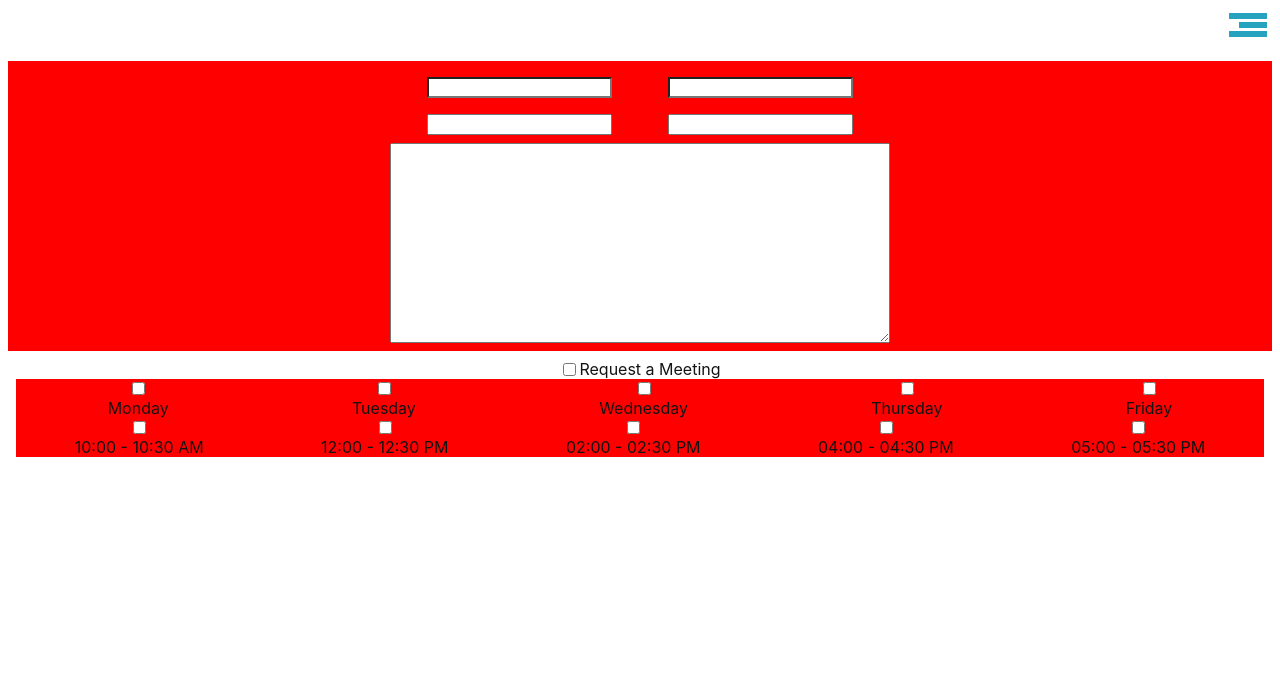
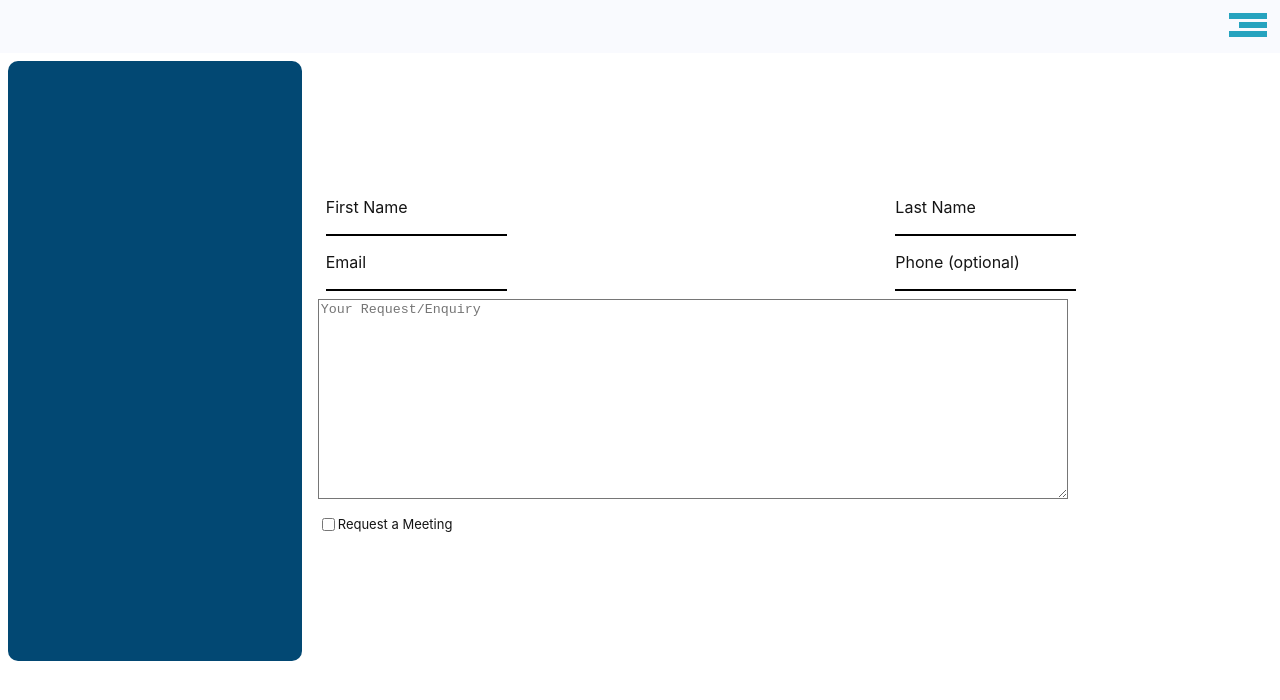
Before and after one commit to npm-i-abhay/anna-dental, a Next.js app: page / in a window 1280 px wide. Shown: the top 700 px of the page. Built offline with nearby package versions, Linux system fonts and the light colour scheme.

Commit message:
styling form and making it functional. all fields takes input

```diff
--- a/comps/FooterMeeting/ContactForm.js
+++ b/comps/FooterMeeting/ContactForm.js
@@ -1,50 +1,140 @@
-import React from "react";
+import React, { useState } from "react";
 import styled from "styled-components";
 
 // COMPONENT IMPORT
 import { Container } from "../common/Container";
 export const ContactForm = () => {
+  const [formFields, setFormFields] = useState({
+    first: "",
+    last: "",
+    email: "",
+    phone: "",
+    message: "",
+  });
+
+  const UpdateFormField = (e, field) => {
+    switch (field) {
+      case "first":
+        setFormFields({ ...formFields, first: e.target.value });
+        console.log(formFields);
+        break;
+      case "last":
+        setFormFields({ ...formFields, last: e.target.value });
+        break;
+      case "email":
+        setFormFields({ ...formFields, email: e.target.value });
+        break;
+      case "phone":
+        setFormFields({ ...formFields, phone: e.target.value });
+        break;
+      case "message":
+        setFormFields({ ...formFields, message: e.target.value });
+        break;
+      default:
+        break;
+    }
+  };
+
   return (
-    <Container bgCol={"red"}>
+    <Container align="flex-start">
       <FormContainer>
         <FormRow>
-          <NameInput />
-          <NameInput />
+          <InputContainer>
+            <InputLabel> First Name </InputLabel>
+            <NameInput
+              onChange={(e) => UpdateFormField(e, "first")}
+              value={formFields.first}
+              name="First Name"
+            />
+          </InputContainer>
+
+          <InputContainer>
+            <InputLabel> Last Name </InputLabel>
+            <NameInput
+              onChange={(e) => UpdateFormField(e, "last")}
+              value={formFields.last}
+              name="Last Name"
+            />
+          </InputContainer>
         </FormRow>
+
         <FormRow>
-          <EmailInput />
-          <PhoneInput />
+          <InputContainer>
+            <InputLabel>Email</InputLabel>
+            <EmailInput
+              onChange={(e) => UpdateFormField(e, "email")}
+              value={formFields.email}
+            />
+          </InputContainer>
+          <InputContainer>
+            <InputLabel>Phone (optional)</InputLabel>
+            <PhoneInput
+              onChange={(e) => UpdateFormField(e, "phone")}
+              value={formFields.phone}
+            />
+          </InputContainer>
         </FormRow>
-        <MessageInput />
+        <MessageInput
+          onChange={(e) => UpdateFormField(e, "message")}
+          value={formFields.message}
+          placeholder="Your Request/Enquiry"
+        />
       </FormContainer>
     </Container>
   );
 };
 
 const NameInput = styled.input`
-  background: white;
+  color: black;
+  background: none;
+  border: none;
+  border-bottom: 2px solid black;
 `;
 
-const EmailInput = styled.input``;
+const EmailInput = styled.input`
+  color: black;
+  background: none;
+  border: none;
+  border-bottom: 2px solid black;
+`;
 
-const PhoneInput = styled.input``;
+const PhoneInput = styled.input`
+  color: black;
+  background: none;
+  border: none;
+  border-bottom: 2px solid black;
+`;
+
+const InputContainer = styled.div`
+  display: flex;
+  flex-direction: column;
+`;
 
 const MessageInput = styled.textarea`
-  min-width: 100%;
-  max-width: 100%;
+  min-width: 80%;
+  max-width: 80%;
   min-height: 200px;
   max-height: 100%;
+  background: none;
+  color: black;
 `;
 
 const FormRow = styled.div`
   display: flex;
-  justify-content: space-around;
+  justify-content: space-between;
   margin: 0.5em;
+  width: 80%;
+  // border: 2px solid green;
 `;
 
 const FormContainer = styled.div`
   display: flex;
   flex-direction: column;
   height: 100%;
-  width: 40%;
+  width: 100%;
+  align-items: space-between;
 `;
+
+const InputLabel = styled.label`
+  font-size: 16px;
+`;
--- a/comps/FooterMeeting/FooterMeeting.js
+++ b/comps/FooterMeeting/FooterMeeting.js
@@ -1,15 +1,33 @@
 import React from "react";
-
+import styled, { useTheme } from "styled-components";
 // component import
 import { Container } from "../common/Container";
 import { ContactForm } from "./ContactForm";
 import { MeetingForm } from "./MeetingForm";
 
 export const FooterMeeting = () => {
+  const theme = useTheme();
+
   return (
-    <Container>
-      <ContactForm />
-      <MeetingForm />
+    <Container
+      direction="row"
+      width="100%"
+      bgCol={"white"}
+      // border={"2px solid red"}
+      height="100%"
+    >
+      <Container
+        className="footer"
+        width="30%"
+        height="600px"
+        radius="10px"
+        bgCol={theme.footerBg}
+      ></Container>
+
+      <Container>
+        <ContactForm />
+        <MeetingForm />
+      </Container>
     </Container>
   );
 };
--- a/comps/FooterMeeting/MeetingForm.js
+++ b/comps/FooterMeeting/MeetingForm.js
@@ -18,6 +18,7 @@ export const MeetingForm = () => {
     daysArray: [],
     timesArray: [],
   });
+  const [meetingDisplay, setMeetingDisplay] = useState("none");
 
   const selectedDays = selected.daysArray;
   const selectedTimes = selected.timesArray;
@@ -55,17 +56,28 @@ export const MeetingForm = () => {
       });
     }
   };
+
+  const handleMeeting = (e) => {
+    if (e.target.checked) setMeetingDisplay("flex");
+    else setMeetingDisplay("none");
+  };
+
   return (
     <Container>
       <RequestContainer>
-        <Request type={"checkbox"} name="request" />
+        <Request
+          onChange={(e) => handleMeeting(e)}
+          type={"checkbox"}
+          name="request"
+        />
         <Label>Request a Meeting</Label>
       </RequestContainer>
 
-      <FlexRow>
+      <FlexRow display={meetingDisplay}>
         {days.map((day, i) => (
           <DayTimeCont onClick={() => handleDays(day)} key={i}>
             <Request
+              onChange={() => {}}
               checked={selectedDays.includes(day) ? true : false}
               value={day}
               type={"checkbox"}
@@ -76,10 +88,11 @@ export const MeetingForm = () => {
         ))}
       </FlexRow>
 
-      <FlexRow>
+      <FlexRow display={meetingDisplay}>
         {times.map((time, i) => (
           <DayTimeCont onClick={() => handleTimes(time)} key={i}>
             <Request
+              onChange={() => {}}
               checked={selectedTimes.includes(time) ? true : false}
               value={time}
               type={"checkbox"}
@@ -95,14 +108,20 @@ export const MeetingForm = () => {
 
 const Request = styled.input`
   // height: 20px;
+  accent-color: ${({ theme }) => theme.accent};
+  -webkit-user-select: none;
+  -moz-user-select: none;
+  -ms-user-select: none;
+  user-select: none;
 `;
 const Label = styled.label`
-  font-size: 16px;
+  font-size: 13px;
 `;
 
 const RequestContainer = styled.div`
   display: flex;
   align-items: center;
+  width: 100%;
 `;
 const DayTimeCont = styled.div`
   display: flex;
@@ -111,9 +130,9 @@ const DayTimeCont = styled.div`
 `;
 const FlexRow = styled.div`
   width: 100%;
-  display: flex;
-  justify-content: space-around;
-  background: red;
+  display: ${({ display }) => display};
+  justify-content: space-between;
+  padding: 1em;
 `;
 const RequestedDay = styled.input`
   // height: 20px;
--- a/comps/theme/Dark.js
+++ b/comps/theme/Dark.js
@@ -10,4 +10,6 @@ export const DarkTheme = {
   cardText: white,
   buttonBorder: darkBlue,
   reviewBg: white,
+  footerBg: darkBlue,
+  accent: turq,
 };
--- a/comps/theme/Light.js
+++ b/comps/theme/Light.js
@@ -1,14 +1,16 @@
 import { colors } from "./colors";
 
-const { black, white, darkBlue, turq } = colors;
+const { black, white, darkBlue, turq, bodyLight } = colors;
 
 export const LightTheme = {
   text: black,
-  body: white,
+  body: bodyLight,
   hamMenu: turq,
   serviceCard: darkBlue,
   headings: white,
   cardText: white,
   buttonBorder: white,
   reviewBg: white,
+  footerBg: darkBlue,
+  accent: turq,
 };
--- a/comps/theme/colors.js
+++ b/comps/theme/colors.js
@@ -1,8 +1,9 @@
 export const colors = {
-black : '#141414' ,
-white : 'white',
-turq : '#26A3BF',
-darkBlue : '#024873',
-lilac : '#F5E8FA',
-grey : '#D9D9D9',
-}
+  bodyLight: "#F9FAFE",
+  black: "#141414",
+  white: "white",
+  turq: "#26A3BF",
+  darkBlue: "#024873",
+  lilac: "#F5E8FA",
+  grey: "#D9D9D9",
+};
```
Also changed, not shown: comps/FooterMeeting/styles.js (added).
